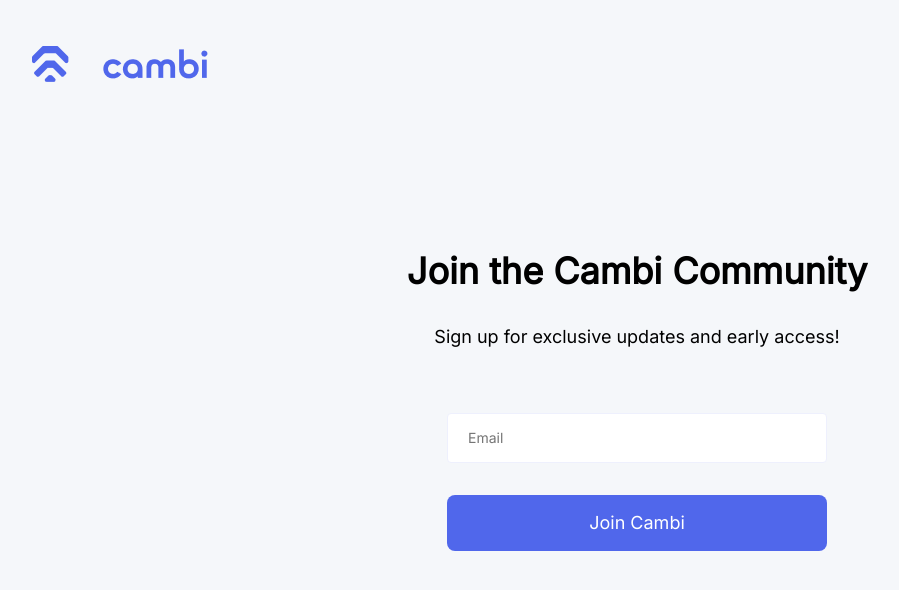
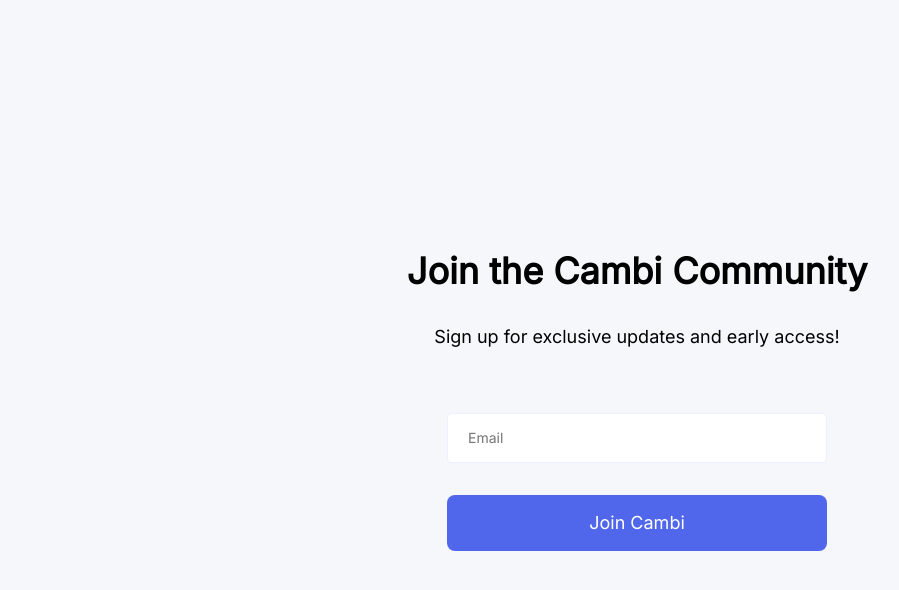
Before and after one commit to danielowenscs/cambi-website, a Vue app: page /joinus in a window 1280 px wide. Shown: the top 590 px of the page, without its empty margins (3-902 px from the left). Built offline with nearby package versions, Linux system fonts and the light colour scheme.

Commit message:
removing logo

```diff
--- a/src/views/JoinCambi.vue
+++ b/src/views/JoinCambi.vue
@@ -1,8 +1,8 @@
 <template>
     <body>
-        <header>
+        <!-- <header>
             <img src="../assets/imgs/logo-cambi-p.png" @click="goHome()" alt="Website Logo">
-        </header>
+        </header> -->
         <div class="container">
             <div class="grid">
                 <main>
--- a/src/views/ThankYou.vue
+++ b/src/views/ThankYou.vue
@@ -1,8 +1,8 @@
 <template>
     <body>
-        <header>
+        <!-- <header>
             <img src="../assets/imgs/logo-cambi-p.png" @click="goHome()" alt="Website Logo">
-        </header>
+        </header> -->
         <div class="container">
             <div class="grid">
                 <main>
```
